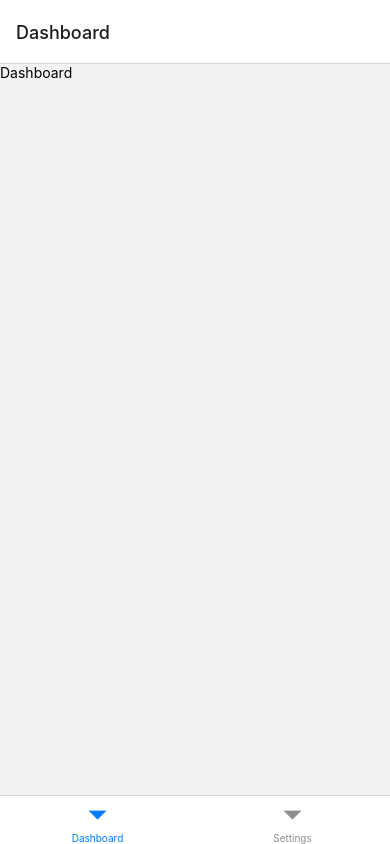
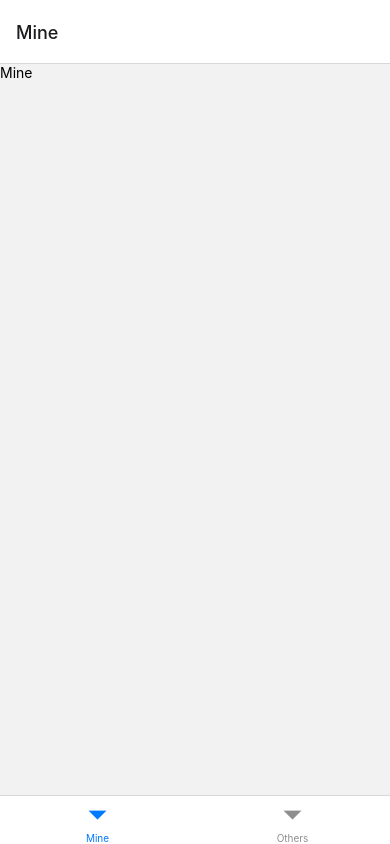
Before and after one commit to Kudo24/Utang_Management_System, a React Native app: screen /Main in a window 390 px wide. Built offline with nearby package versions, Linux system fonts and the light colour scheme.

Commit message:
Add: Mine and home screen

```diff
--- a/App.tsx
+++ b/App.tsx
@@ -1,62 +1,12 @@
 import { StatusBar } from "expo-status-bar";
 import { Button, StyleSheet, Text, View } from "react-native";
-import { createNativeStackNavigator } from "@react-navigation/native-stack";
-import { NavigationContainer, useNavigation } from "@react-navigation/native";
-import { createBottomTabNavigator } from "@react-navigation/bottom-tabs";
-
-const Stack = createNativeStackNavigator();
-const BottomTab = createBottomTabNavigator();
-
-function Dashboard() {
-  return (
-    <View>
-      <Text>Dashboard</Text>
-    </View>
-  );
-}
-
-function Settings() {
-  return (
-    <View>
-      <Text>Settings</Text>
-    </View>
-  );
-}
-
-function Tab() {
-  return (
-    <BottomTab.Navigator>
-      <BottomTab.Screen name="Dashboard" component={Dashboard} />
-      <BottomTab.Screen name="Settings" component={Settings} />
-    </BottomTab.Navigator>
-  );
-}
-
-function Login({ navigation }: any) {
-  return (
-    <View style={styles.container}>
-      <Text>Login</Text>
-      <Button title="next" onPress={() => navigation.navigate("Signup")} />
-    </View>
-  );
-}
-
-function Signup() {
-  return (
-    <View style={styles.container}>
-      <Text>Signup</Text>
-    </View>
-  );
-}
+import { NavigationContainer } from "@react-navigation/native";
+import RootNavigator from "./navigator/RootNavigator";
 
 export default function App() {
   return (
     <NavigationContainer>
-      <Stack.Navigator screenOptions={{ headerShown: false }}>
-        <Stack.Screen name="Tab" component={Tab} />
-        <Stack.Screen name="login" component={Login} />
-        <Stack.Screen name="Signup" component={Signup} />
-      </Stack.Navigator>
+      <RootNavigator />
     </NavigationContainer>
   );
 }
--- a/navigator/RootNavigator.tsx
+++ b/navigator/RootNavigator.tsx
@@ -1,11 +1,16 @@
 import { View, Text } from "react-native";
 import React from "react";
 
+// Tab Navigator
+import TabNavigator from "./TabNavigator";
+import { createNativeStackNavigator } from "@react-navigation/native-stack";
+
+const RootStack = createNativeStackNavigator();
 const RootNavigator = () => {
   return (
-    <View>
-      <Text>RootNavigator</Text>
-    </View>
+    <RootStack.Navigator screenOptions={{ headerShown: false }}>
+      <RootStack.Screen name="Main" component={TabNavigator} />
+    </RootStack.Navigator>
   );
 };
 
--- a/navigator/TabNavigator.tsx
+++ b/navigator/TabNavigator.tsx
@@ -1,11 +1,20 @@
 import { View, Text } from "react-native";
 import React from "react";
 
+//screens
+import Mine from "../screens/Mine";
+import Others from "../screens/Others";
+
+import { createBottomTabNavigator } from "@react-navigation/bottom-tabs";
+
+const Tab = createBottomTabNavigator();
+
 const TabNavigator = () => {
   return (
-    <View>
-      <Text>TabNavigator</Text>
-    </View>
+    <Tab.Navigator>
+      <Tab.Screen name="Mine" component={Mine} />
+      <Tab.Screen name="Others" component={Others} />
+    </Tab.Navigator>
   );
 };
 
```
Also changed, not shown: screens/Home.tsx (added).
